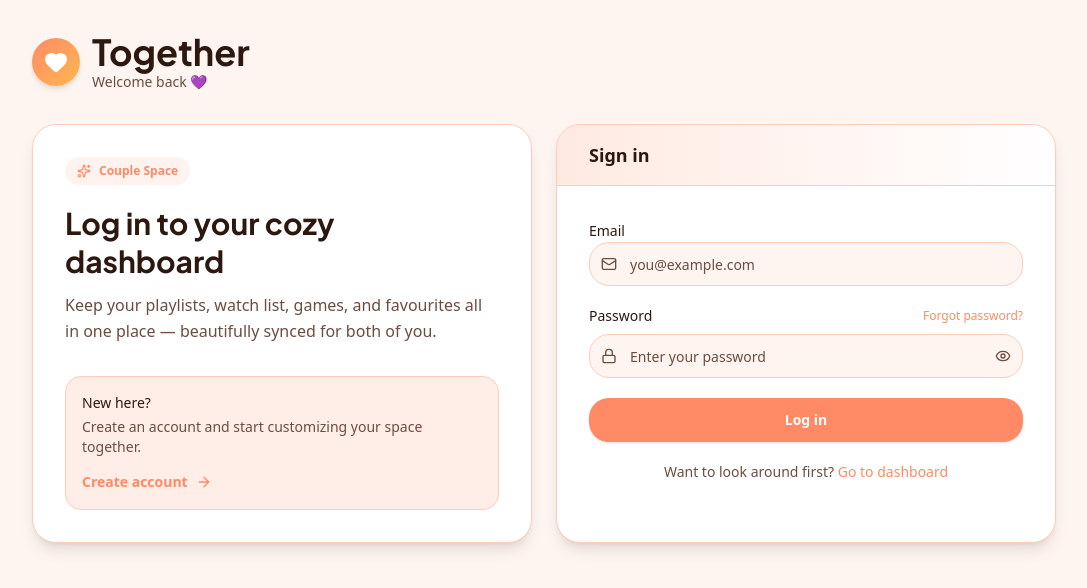
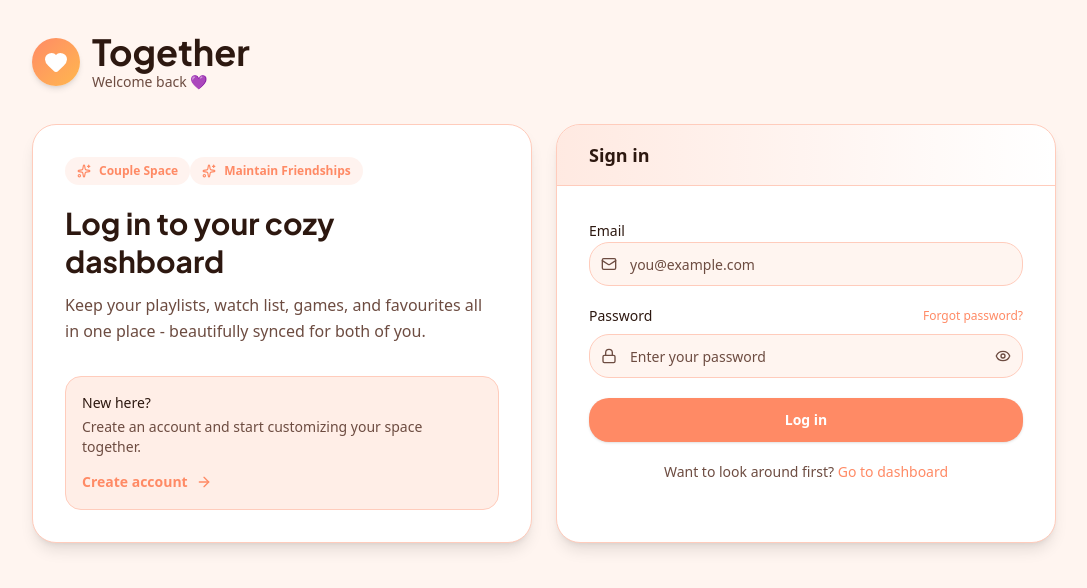
Before and after one commit to shreddereatschedder/Together, a Next.js app: page /login in a window 1280 px wide. Shown: the top 588 px of the page, without its empty margins (96-1183 px from the left). Built offline with nearby package versions, Linux system fonts and the light colour scheme.

Commit message:
idk - it was a change

```diff
--- a/app/registration/login.tsx
+++ b/app/registration/login.tsx
@@ -52,13 +52,17 @@ export default function LoginPage() {
 								<Sparkles className="w-3.5 h-3.5" />
 								Couple Space
 							</div>
+							<div className="inline-flex items-center gap-2 px-3 py-1.5 rounded-full bg-primary/10 text-primary text-xs font-semibold mb-5">
+								<Sparkles className="w-3.5 h-3.5" />
+								Maintain Friendships
+							</div>
 
 							<h2 className="text-2xl sm:text-3xl font-bold text-foreground leading-tight mb-3 font-[family-name:var(--font-display)]">
 								Log in to your cozy dashboard
 							</h2>
 
 							<p className="text-muted-foreground text-sm sm:text-base leading-relaxed">
-								Keep your playlists, watch list, games, and favourites all in one place — beautifully synced for both of you.
+								Keep your playlists, watch list, games, and favourites all in one place - beautifully synced for both of you.
 							</p>
 						</div>
 
```
